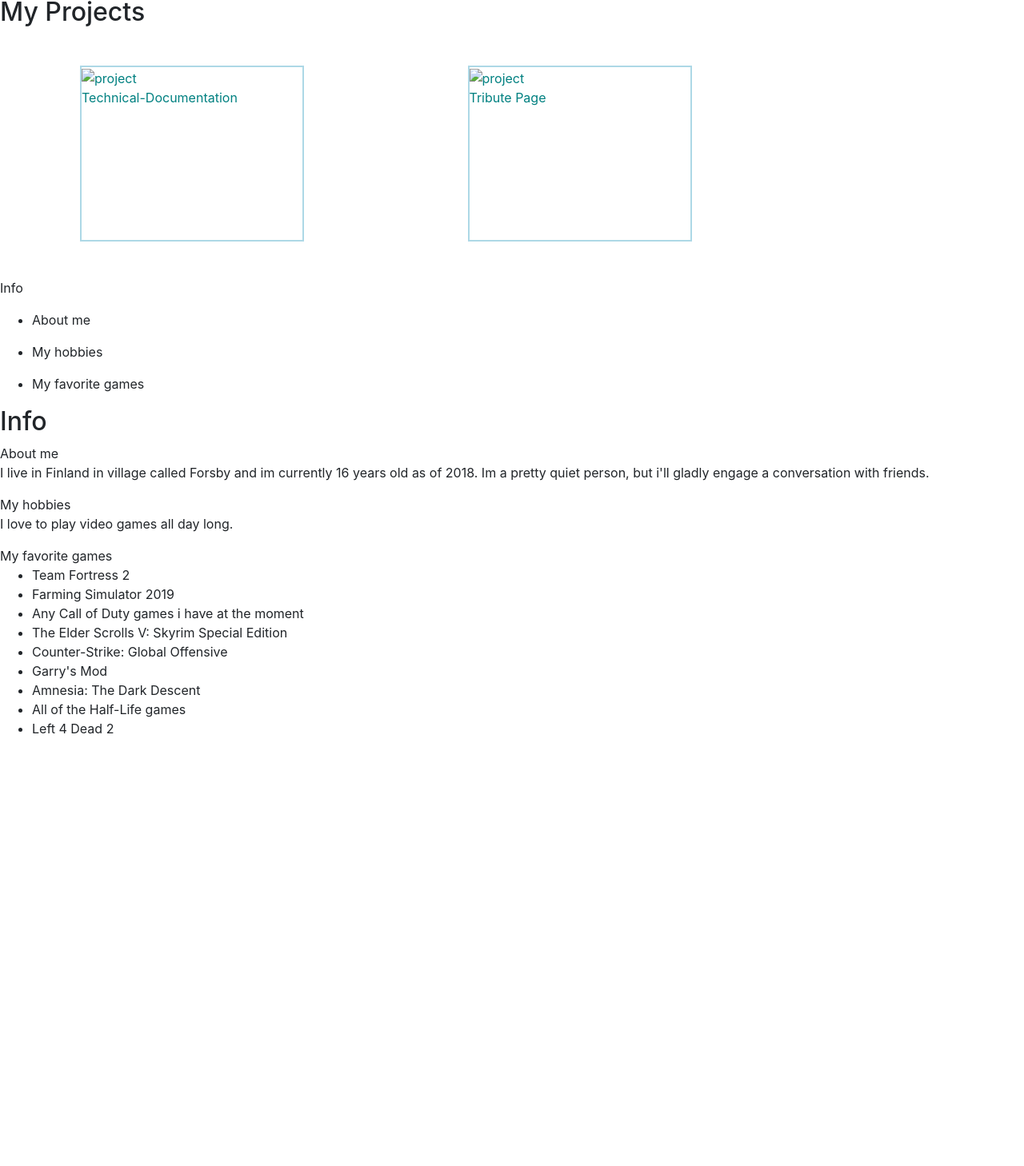
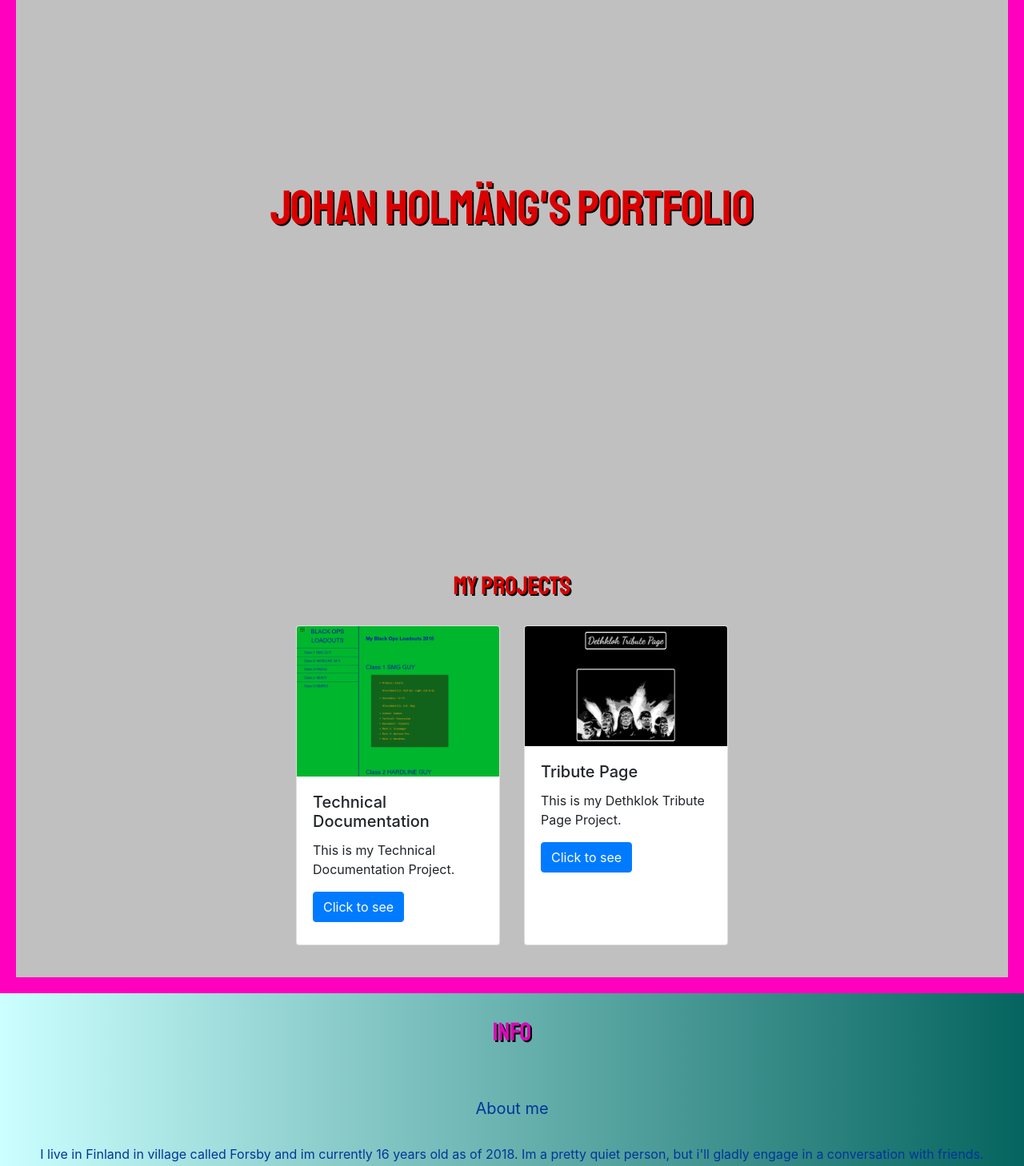
Before and after one commit to JohanHolmang/Portfolio, a plain HTML site: page index.html in a window 1280 px wide. Shown: the part 60-1518 px from the top of the page at 80% size. Before the commit the page ends 999 px from the top, so only its background shows below. Drawn offline with nearby package versions, Linux system fonts and the light colour scheme.

Commit message:
Final commit

```diff
--- a/index.html
+++ b/index.html
@@ -10,66 +10,109 @@
     <link rel="stylesheet" href="https://stackpath.bootstrapcdn.com/bootstrap/4.1.3/css/bootstrap.min.css" integrity="sha384-MCw98/SFnGE8fJT3GXwEOngsV7Zt27NXFoaoApmYm81iuXoPkFOJwJ8ERdknLPMO"
         crossorigin="anonymous">
     <link rel="stylesheet" href="style.css">
+    <link href="https://fonts.googleapis.com/css?family=Staatliches" rel="stylesheet">
 </head>
 
 <body>
-    <section id="welcome-section">
+    <!--     <nav id="navbar">
+        <ul>
+            <li>
+                <a href="#My_Projects">My Projects</a>
+            </li>
+            <li>
+                <a href="#About_me">About me</a>
+            </li>
+            <li>
+                <a href="#My_hobbies">My hobbies</a>
+            </li>
+            <li>
+                <a href="#My_favorite_games">My favorite games</a>
+            </li>
+        </ul>
+    </nav> -->
+    <nav id="navbar" class="navbar fixed-top navbar-dark bg-dark">
+        <a class="navbar-brand" href="#projects">My Projects</a>
+        <a class="navbar-brand" href="#About_me">About me</a>
+        <a class="navbar-brand" href="#My_hobbies">My hobbies</a>
+        <a class="navbar-brand" href="#My_favorite_games">My favorite games</a>
+    </nav>
+    <div class="Ivor">
+        <div id="welcome-section">
             <h1>
-            Johan Holmäng
+                Johan Holmäng's portfolio
             </h1>
-    </section>
-    <div id="projects">
+        </div>
+        <section id="projects">
             <h2 class="work-header">My Projects</h2>
-        <a href="https://codepen.io/Lt_Slayer/pen/PxOVqw" target="_blank" class="project project-tile">
-            <img class="project-pic" src="" alt="project">
-            <div class="project-title">Technical-Documentation</div>
-        </a>
-        <a href="https://codepen.io/Lt_Slayer/pen/BGPEjo" target="_blank" class="project project-tile">
-            <img class="project-pic" src="" alt="project">
-            <div class="project-title">Tribute Page</div>
-        </a>
+            <div class="container">
+                <div class="row justify-content-center">
+                    <div class="col-3">
+                        <div class="card project-tile" style="height: 400px;">
+                            <img class=" card-img-top" src="Technical_Documentation.png" alt="project">
+                            <div class="card-body">
+                                <h5 class="card-title">Technical Documentation</h5>
+                                <p class="card-text">This is my Technical Documentation Project.</p>
+                                <a href="https://codepen.io/Lt_Slayer/pen/PxOVqw" class="btn btn-primary" target="_blank">Click
+                                    to see</a>
+                            </div>
+                        </div>
+                    </div>
+                    <div class="col-3">
+                        <div class="card project-tile" style="height: 400px;">
+                            <img class=" card-img-top" src="Tribute_Page.png" alt="project">
+                            <div class="card-body">
+                                <h5 class="card-title">Tribute Page</h5>
+                                <p class="card-text">This is my Dethklok Tribute Page Project.</p>
+                                <a href="https://codepen.io/Lt_Slayer/pen/BGPEjo" class="btn btn-primary" target="_blank">Click
+                                    to see</a>
+                            </div>
+                        </div>
+                    </div>
+                </div>
+            </div>
+    </div>
     </section>
 
-        <nav id="navbar">
-            <header>Info</header>
-            <ul>
-                <a class="nav-link" href="#About_me" rel="internal"></a>
-                <li>About me</li>
-                <a class="nav-link" href="#My_hobbies" rel="internal"></a>
-                <li>My hobbies</li>
-                <a class="nav-link" href="#My_favorite_games" rel="internal"></a>
-                <li>My favorite games</li>
-            </ul>
-        </nav>
     <main>
-            <h2>Info</h2>
+        <h2 class="Tim">Info</h2>
         <section class="main-section" id="About_me">
-                <header>About me</header>
+            <header class="unique">About me</header>
+        </section>
         <article>
-                    <p>
+            <p class="Dave">
                 I live in Finland in village called Forsby and im currently 16 years old as of 2018. Im a
                 pretty
-                        quiet person, but i'll gladly engage a conversation with friends.
+                quiet person, but i'll gladly engage in a conversation with friends.
             </p>
         </article>
+        <section class="main-section" id="My_hobbies">
+            <header class="unique">My hobbies</header>
         </section>
-            <section class="main-section" id="My_hobbies">
-                <header>My hobbies</header>
         <article>
-                    <p>
+            <p class="Dave">
                 I love to play video games all day long.
             </p>
         </article>
+
+        <section class="main-section" id="My_favorite_games">
+            <header class="unique">My favorite games</header>
         </section>
-            <section class="main-section" id="My_favorite_games">
-                <header>My favorite games</header>
-                <article>
-                    <ul>
+        <article class="Rob">
+            <ul class="Cornelius">
                 <li>
                     Team Fortress 2
                 </li>
                 <li>
+                    Grand Theft Auto V
+                </li>
+                <li>
+                    Insurgency: Sandstorm
+                </li>
+                <li>
                     Farming Simulator 2019
+                </li>
+                <li>
+                    Euro Truck Simulator 2
                 </li>
                 <li>
                     Any Call of Duty games i have at the moment
@@ -92,10 +135,13 @@
                 <li>
                     Left 4 Dead 2
                 </li>
+                <li>
+                    Verdun
+                </li>
             </ul>
         </article>
-            </section>
-
+        <a href="https://github.com/" class="btn btn-primary" role="button" target="_blank" id="profile-link">Link
+            to my GitHub</a>
     </main>
 
     <!-- Optional JavaScript -->
--- a/style.css
+++ b/style.css
@@ -1,3 +1,61 @@
+h1 {
+    display: flex;
+    justify-content: center;
+    color: #da0000;
+    padding: 200px;
+    font-size: 60px;
+    font-family: 'Staatliches', cursive;
+    text-shadow: 2px 2px #000000;
+}
+
+.work-header {
+    display: flex;
+    justify-content: center;
+    color: #da0000;
+    margin-bottom: 30px;
+    font-family: 'Staatliches', cursive;
+    text-shadow: 2px 2px #000000;
+}
+
+.Ivor {
+    background: silver;
+    border: 20px solid rgb(255, 0, 191);
+    padding-bottom: 40px;
+    padding-top: -40px;
+}
+
+#welcome-section {
+    display: flex;
+    justify-content: center;
+    padding-top: 65px;
+    height: 754px;
+}
+
+/* .card {
+    display: block;
+} */
+
+
+.work {
+    padding-top: 60px;
+    margin-top: -60px;
+}
+
+#navbar {
+    display: flex, block;
+    justify-content: center;
+}
+
+body {
+    background-color: #1ab98a;
+    background: linear-gradient(90deg, #ccffff, #05645f);
+}
+
+.main {
+    display: flex;
+    justify-content: center;
+}
+
 .project {
     text-decoration: none;
     color: #008080;
@@ -9,3 +67,75 @@
     margin: 40px 100px;
     /* background: url(https://res.cloudinary.com/dck40m3wf/image/upload/v1455459914/Portfolio/fancy-floral-pattern-384.jpg) repeat; */
 }
+
+.unique {
+    color: #003699;
+    font-size: 20px;
+}
+
+.restricted {
+    color: #8e0ada;
+    font-size: 30px;
+    display: flex;
+    justify-content: center;
+}
+
+.Ash {
+    display: flex;
+    justify-content: center;
+    padding-bottom: 50px;
+}
+
+nav ul {
+    text-align: center;
+    position: fixed;
+    width: 100%;
+    display: block;
+    background: rgb(100, 100, 100);
+    border: 7px solid rgb(255, 0, 191);
+    list-style-type: disc;
+}
+
+li {
+    display: list-item;
+    text-align: -webkit-match-parent;
+}
+
+
+
+.Tim {
+    display: flex;
+    justify-content: center;
+    color: #da0ab7;
+    padding: 30px;
+    font-family: 'Staatliches', cursive;
+    text-shadow: 2px 2px #000000;
+}
+
+.main-section {
+    display: flex;
+    justify-content: center;
+    margin: 30px;
+}
+
+.Dave {
+    display: flex;
+    justify-content: center;
+    color: #003699;
+}
+
+.Rob {
+    display: flex;
+    justify-content: center;
+    padding-bottom: 400px;
+}
+
+#profile-link {
+    display: flex;
+    justify-content: center;
+    font-size: 30px;
+}
+
+.Cornelius {
+    color: #003699;
+}
```
Also changed, not shown: Technical_Documentation.png (added), Tribute_Page.png (added). Lines whose indentation alone changed are shown as unchanged.
